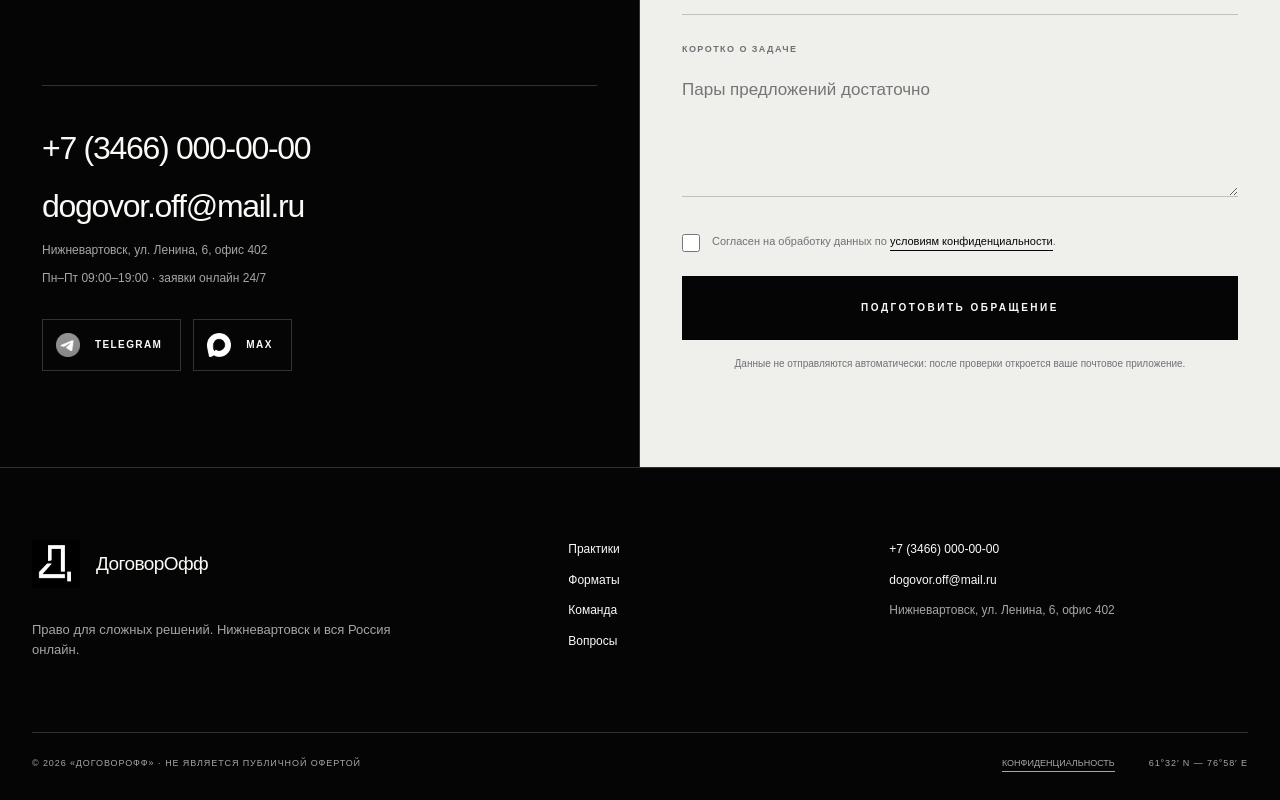
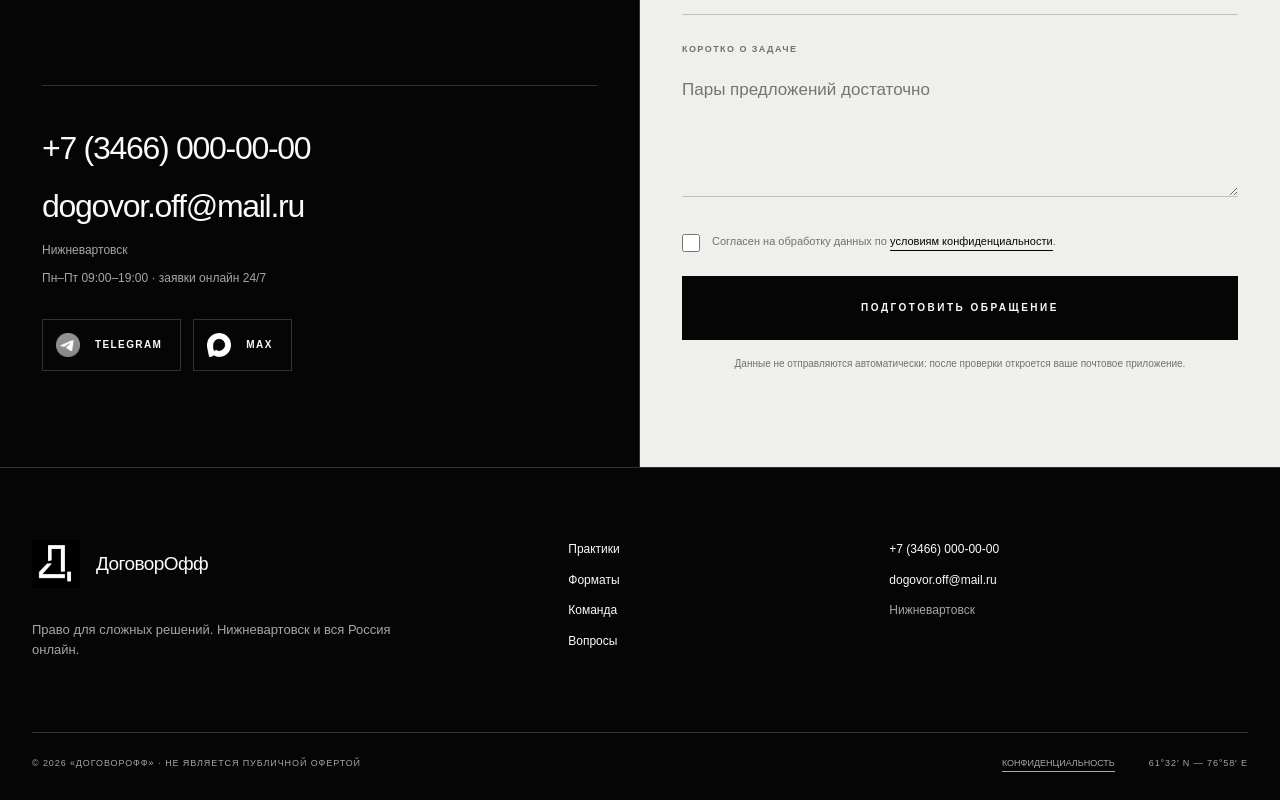
Before and after one commit to max12334123/dogovoroff, a Next.js app: page / in a window 1280 px wide. Shown: the part 9104-9904 px from the top of the page. Built offline with nearby package versions, Linux system fonts and the light colour scheme; a small style sheet from the web is missing.

Commit message:
fix: show city only in contact address

```diff
--- a/app/content.js
+++ b/app/content.js
@@ -5,7 +5,7 @@ export const CONFIG = {
   email: "dogovor.off@mail.ru",
   telegram: "https://t.me/dogovoroff",
   max: "https://max.ru/u/f9LHodD0cOI3FvyOAn7Regyz-ygfprKzJGc_1_DZJlI4cF7xdugW7c6l5fs",
-  address: "Нижневартовск, ул. Ленина, 6, офис 402",
+  address: "Нижневартовск",
   hours: "Пн–Пт 09:00–19:00 · заявки онлайн 24/7",
   geo: "61°32′ N — 76°58′ E",
 };
```
